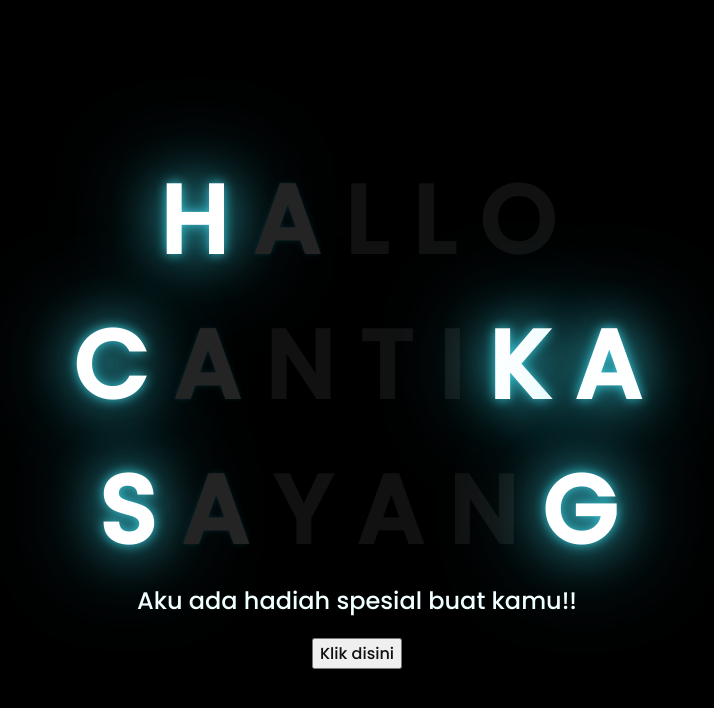
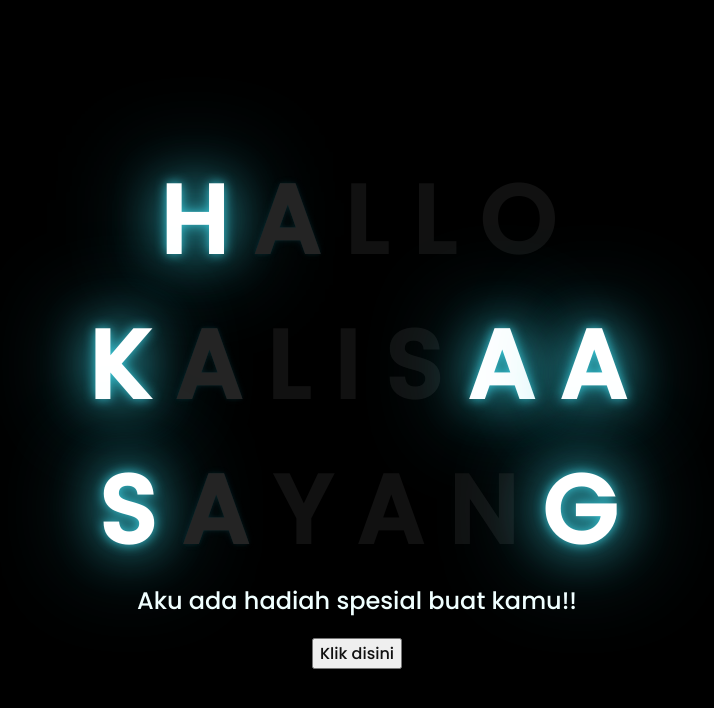
Before and after one commit to nhyr/YB, a plain HTML site: page index.html in a window 1280 px wide. Shown: the whole page, without its empty margins (291-1005 px from the left). Drawn offline with Linux system fonts and the light colour scheme.

Commit message:
Update index.html

```diff
--- a/index.html
+++ b/index.html
@@ -18,12 +18,12 @@
     </div>
 
     <div class="greetings">
-      <span>C</span>
+      <span>K</span>
       <span>A</span>
-      <span>N</span>
-      <span>T</span>
+      <span>L</span>
       <span>I</span>
-      <span>K</span>
+      <span>S</span>
+      <span>A</span>
       <span>A</span>
     </div>
 
```
